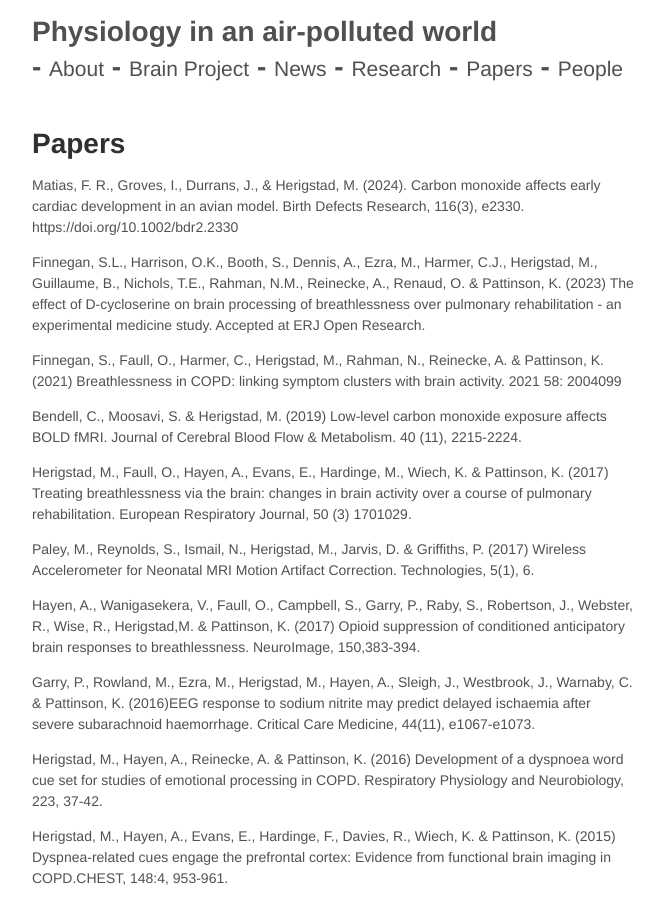
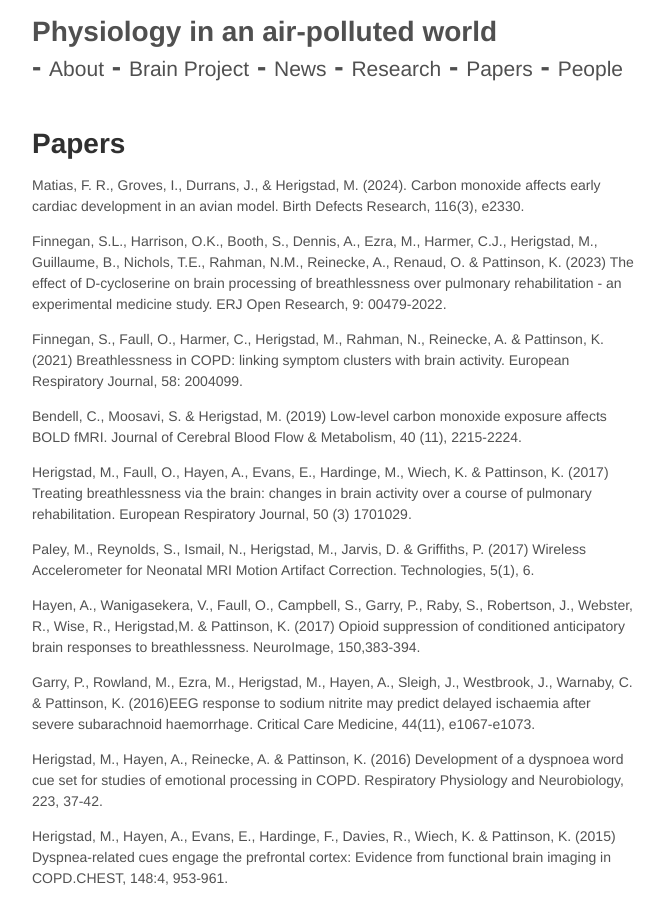
Before and after one commit to mariherigstad/mariherigstad.github.io, a Jekyll site: the page built from papers.md, in a window 1280 px wide and 900 px high. Shown: the whole window, without its empty margins (307-971 px from the left). Built offline with Jekyll 4.4.1, drawn with Linux system fonts in a browser that asks for light colours.

Commit message:
Update papers.md

```diff
--- a/papers.md
+++ b/papers.md
@@ -2,13 +2,13 @@
 layout: page
 title: Papers
 ---
-Matias, F. R., Groves, I., Durrans, J., & Herigstad, M. (2024). Carbon monoxide affects early cardiac development in an avian model. Birth Defects Research, 116(3), e2330. https://doi.org/10.1002/bdr2.2330
+Matias, F. R., Groves, I., Durrans, J., & Herigstad, M. (2024). Carbon monoxide affects early cardiac development in an avian model. Birth Defects Research, 116(3), e2330.
 
-Finnegan, S.L., Harrison, O.K., Booth, S., Dennis, A., Ezra, M., Harmer, C.J., Herigstad, M., Guillaume, B., Nichols, T.E., Rahman, N.M., Reinecke, A., Renaud, O. & Pattinson, K. (2023) The effect of D-cycloserine on brain processing of breathlessness over pulmonary rehabilitation - an experimental medicine study. Accepted at ERJ Open Research.
+Finnegan, S.L., Harrison, O.K., Booth, S., Dennis, A., Ezra, M., Harmer, C.J., Herigstad, M., Guillaume, B., Nichols, T.E., Rahman, N.M., Reinecke, A., Renaud, O. & Pattinson, K. (2023) The effect of D-cycloserine on brain processing of breathlessness over pulmonary rehabilitation - an experimental medicine study. ERJ Open Research, 9: 00479-2022.
 
-Finnegan, S., Faull, O., Harmer, C., Herigstad, M., Rahman, N., Reinecke, A. & Pattinson, K. (2021) Breathlessness in COPD: linking symptom clusters with brain activity. 2021 58: 2004099
+Finnegan, S., Faull, O., Harmer, C., Herigstad, M., Rahman, N., Reinecke, A. & Pattinson, K. (2021) Breathlessness in COPD: linking symptom clusters with brain activity. European Respiratory Journal, 58: 2004099.
 
-Bendell, C., Moosavi, S. & Herigstad, M. (2019) Low-level carbon monoxide exposure affects BOLD fMRI. Journal of Cerebral Blood Flow & Metabolism. 40 (11), 2215-2224.
+Bendell, C., Moosavi, S. & Herigstad, M. (2019) Low-level carbon monoxide exposure affects BOLD fMRI. Journal of Cerebral Blood Flow & Metabolism, 40 (11), 2215-2224.
 
 Herigstad, M., Faull, O., Hayen, A., Evans, E., Hardinge, M., Wiech, K. & Pattinson, K. (2017) Treating breathlessness via the brain: changes in brain activity over a course of pulmonary rehabilitation. European Respiratory Journal, 50 (3) 1701029.
 
```
